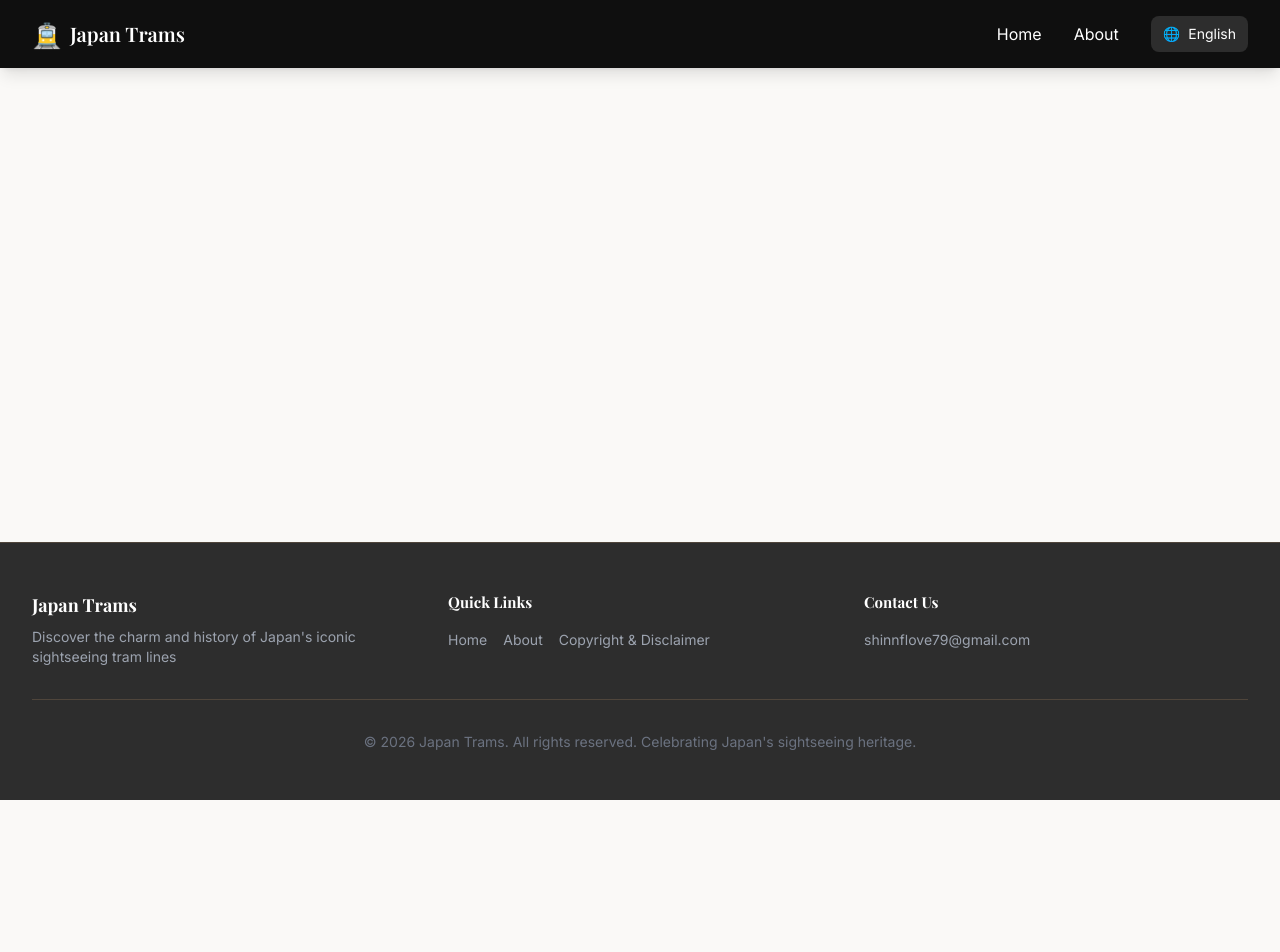
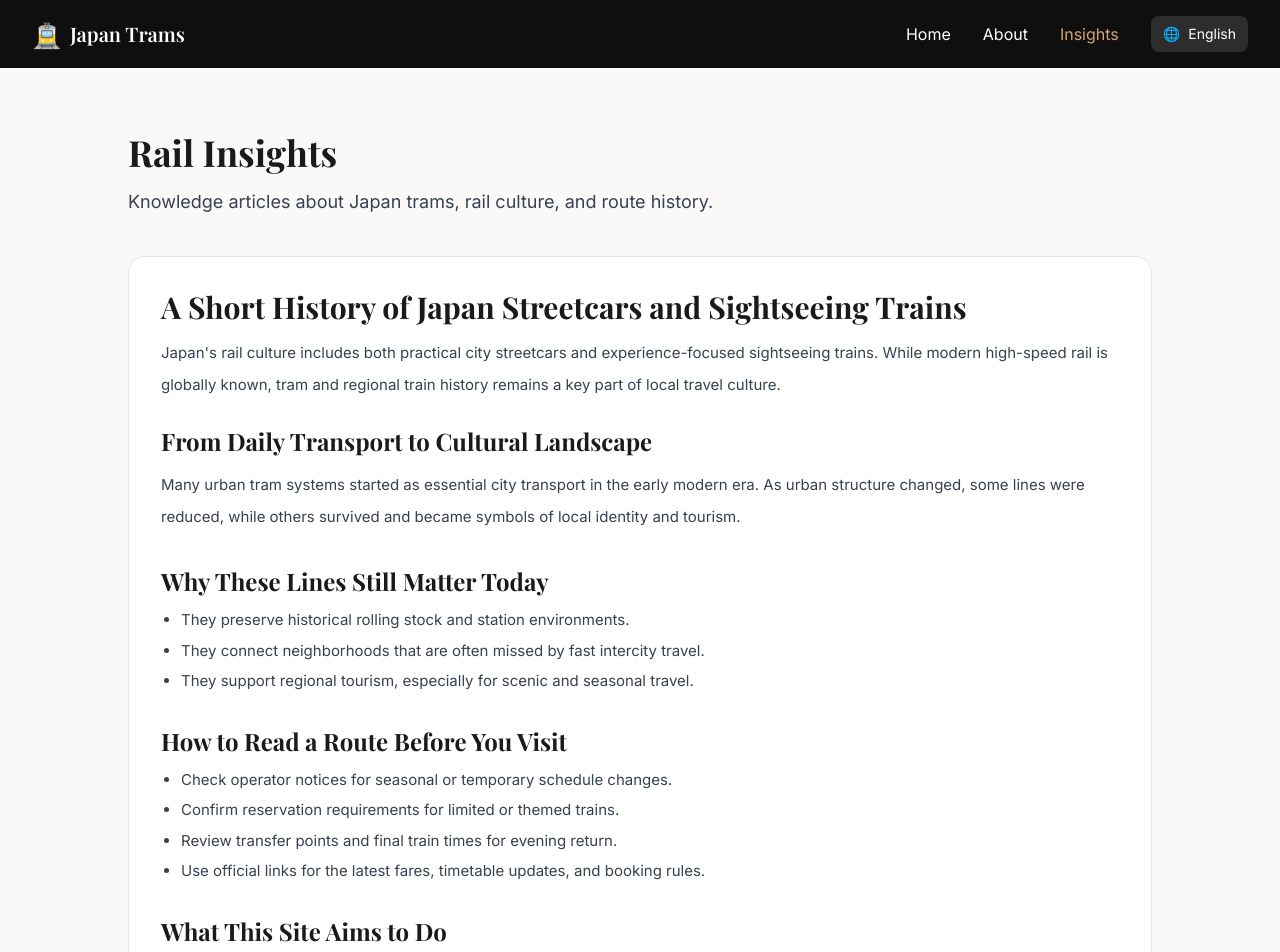
Before and after one commit to shinnflove79/japan-tram-tours-28f, a Vue app: page /insights in a window 1280 px wide. Shown: the top 952 px of the page. Before the commit the page ends 800 px from the top, so only its background shows below. Built offline with nearby package versions, Linux system fonts and the light colour scheme.

Commit message:
Add multilingual Insights page and navigation entry

```diff
--- a/scripts/generate-seo.mjs
+++ b/scripts/generate-seo.mjs
@@ -14,7 +14,7 @@ if (!idsBlockMatch?.groups?.ids) {
 }
 
 const tramIds = Array.from(idsBlockMatch.groups.ids.matchAll(/'([^']+)'/g)).map((match) => match[1])
-const staticPaths = ['/', '/about', '/gallery']
+const staticPaths = ['/', '/about', '/gallery', '/insights', '/disclaimer']
 const tramPaths = tramIds.map((id) => `/tram/${id}`)
 const allPaths = [...staticPaths, ...tramPaths]
 
--- a/src/App.vue
+++ b/src/App.vue
@@ -76,6 +76,10 @@ watchEffect(() => {
   } else if (route.name === 'Gallery') {
     title = `${t('nav.gallery')} | ${SITE_NAME}`
     description = t('home.galleryDescription')
+  } else if (route.name === 'Insights') {
+    title = `Rail Insights | ${SITE_NAME}`
+    description =
+      "Read practical and historical knowledge about Japan's trams and sightseeing trains, including route context and travel planning tips."
   }
 
   document.title = title
--- a/src/components/Footer.vue
+++ b/src/components/Footer.vue
@@ -25,6 +25,14 @@
                   class="rounded-sm text-gray-400 transition-colors hover:text-accent focus-visible:outline-none focus-visible:ring-2 focus-visible:ring-accent focus-visible:ring-offset-2 focus-visible:ring-offset-secondary"
                 >
                   {{ aboutText }}
+                </router-link>
+              </li>
+              <li>
+                <router-link
+                  to="/insights"
+                  class="rounded-sm text-gray-400 transition-colors hover:text-accent focus-visible:outline-none focus-visible:ring-2 focus-visible:ring-accent focus-visible:ring-offset-2 focus-visible:ring-offset-secondary"
+                >
+                  {{ insightsText }}
                 </router-link>
               </li>
               <li>
@@ -82,6 +90,11 @@ const quickLinksText = computed(() => asText(t('footer.quickLinks'), 'Quick Link
 const contactTitleText = computed(() => asText(t('footer.followUs'), 'Contact Us'))
 const homeText = computed(() => asText(t('nav.home'), 'Home'))
 const aboutText = computed(() => asText(t('nav.about'), 'About'))
+const insightsText = computed(() => {
+  if (locale.value === 'ja') return '知識'
+  if (locale.value === 'zh-TW') return '知識'
+  return 'Insights'
+})
 const disclaimerText = computed(() => {
   if (locale.value === 'ja') return '著作権・免責事項'
   if (locale.value === 'zh-TW') return '版權與免責聲明'
--- a/src/components/Header.vue
+++ b/src/components/Header.vue
@@ -31,6 +31,15 @@
             </router-link>
           </li>
           <li>
+            <router-link
+              to="/insights"
+              class="font-body text-sm sm:text-base hover:text-accent focus-visible:outline-none focus-visible:ring-2 focus-visible:ring-accent focus-visible:ring-offset-2 focus-visible:ring-offset-primary-dark rounded-sm transition-colors duration-200"
+              :class="{ 'text-accent': isActive('/insights') }"
+            >
+              {{ insightsText }}
+            </router-link>
+          </li>
+          <li>
             <LanguageSwitcher />
           </li>
         </ul>
@@ -40,6 +49,7 @@
 </template>
 
 <script setup lang="ts">
+import { computed } from 'vue'
 import { useRoute } from 'vue-router'
 import { useI18n } from 'vue-i18n'
 import LanguageSwitcher from './LanguageSwitcher.vue'
@@ -48,8 +58,14 @@ defineOptions({
   name: 'AppHeader',
 })
 
-const { t } = useI18n()
+const { t, locale } = useI18n()
 const route = useRoute()
+
+const insightsText = computed(() => {
+  if (locale.value === 'ja') return '知識'
+  if (locale.value === 'zh-TW') return '知識'
+  return 'Insights'
+})
 
 const isActive = (path: string) => {
   return route.path === path
--- /dev/null
+++ b/src/pages/InsightsPage.vue
@@ -0,0 +1,144 @@
+<template>
+  <main class="bg-background px-4 py-16 sm:px-6 lg:px-8">
+    <div class="mx-auto max-w-5xl">
+      <header class="mb-10">
+        <h1 class="mb-4 font-heading text-4xl font-bold text-primary">{{ content.title }}</h1>
+        <p class="font-body text-lg text-gray-700">{{ content.subtitle }}</p>
+      </header>
+
+      <article class="rounded-2xl border border-gray-200 bg-white p-6 md:p-8">
+        <h2 class="mb-3 font-heading text-3xl font-bold text-primary">{{ content.articleTitle }}</h2>
+        <p class="mb-6 font-body leading-8 text-gray-700">{{ content.articleIntro }}</p>
+
+        <section class="mb-8">
+          <h3 class="mb-3 font-heading text-2xl font-bold text-primary">{{ content.sec1Title }}</h3>
+          <p class="font-body leading-8 text-gray-700">{{ content.sec1Body }}</p>
+        </section>
+
+        <section class="mb-8">
+          <h3 class="mb-3 font-heading text-2xl font-bold text-primary">{{ content.sec2Title }}</h3>
+          <ul class="list-disc space-y-2 pl-5 font-body text-gray-700">
+            <li>{{ content.sec2Item1 }}</li>
+            <li>{{ content.sec2Item2 }}</li>
+            <li>{{ content.sec2Item3 }}</li>
+          </ul>
+        </section>
+
+        <section class="mb-8">
+          <h3 class="mb-3 font-heading text-2xl font-bold text-primary">{{ content.sec3Title }}</h3>
+          <ul class="list-disc space-y-2 pl-5 font-body text-gray-700">
+            <li>{{ content.sec3Item1 }}</li>
+            <li>{{ content.sec3Item2 }}</li>
+            <li>{{ content.sec3Item3 }}</li>
+            <li>{{ content.sec3Item4 }}</li>
+          </ul>
+        </section>
+
+        <section>
+          <h3 class="mb-3 font-heading text-2xl font-bold text-primary">{{ content.sec4Title }}</h3>
+          <p class="font-body leading-8 text-gray-700">{{ content.sec4Body }}</p>
+        </section>
+      </article>
+    </div>
+  </main>
+</template>
+
+<script setup lang="ts">
+import { computed } from 'vue'
+import { useI18n } from 'vue-i18n'
+
+interface InsightsContent {
+  title: string
+  subtitle: string
+  articleTitle: string
+  articleIntro: string
+  sec1Title: string
+  sec1Body: string
+  sec2Title: string
+  sec2Item1: string
+  sec2Item2: string
+  sec2Item3: string
+  sec3Title: string
+  sec3Item1: string
+  sec3Item2: string
+  sec3Item3: string
+  sec3Item4: string
+  sec4Title: string
+  sec4Body: string
+}
+
+const { locale } = useI18n()
+
+const contentByLocale: Record<'en' | 'ja' | 'zh-TW', InsightsContent> = {
+  en: {
+    title: 'Rail Insights',
+    subtitle: 'Knowledge articles about Japan trams, rail culture, and route history.',
+    articleTitle: 'A Short History of Japan Streetcars and Sightseeing Trains',
+    articleIntro:
+      "Japan's rail culture includes both practical city streetcars and experience-focused sightseeing trains. While modern high-speed rail is globally known, tram and regional train history remains a key part of local travel culture.",
+    sec1Title: 'From Daily Transport to Cultural Landscape',
+    sec1Body:
+      'Many urban tram systems started as essential city transport in the early modern era. As urban structure changed, some lines were reduced, while others survived and became symbols of local identity and tourism.',
+    sec2Title: 'Why These Lines Still Matter Today',
+    sec2Item1: 'They preserve historical rolling stock and station environments.',
+    sec2Item2: 'They connect neighborhoods that are often missed by fast intercity travel.',
+    sec2Item3: 'They support regional tourism, especially for scenic and seasonal travel.',
+    sec3Title: 'How to Read a Route Before You Visit',
+    sec3Item1: 'Check operator notices for seasonal or temporary schedule changes.',
+    sec3Item2: 'Confirm reservation requirements for limited or themed trains.',
+    sec3Item3: 'Review transfer points and final train times for evening return.',
+    sec3Item4: 'Use official links for the latest fares, timetable updates, and booking rules.',
+    sec4Title: 'What This Site Aims to Do',
+    sec4Body:
+      'This site organizes route information in a traveler-friendly way and links to official sources. For final decisions, official operator announcements should always take priority.',
+  },
+  ja: {
+    title: '鉄道インサイト',
+    subtitle: '日本の路面電車・観光列車・鉄道文化に関するナレッジ記事。',
+    articleTitle: '日本の路面電車と観光列車の簡単な歴史',
+    articleIntro:
+      '日本の鉄道文化は、日常交通としての路面電車と、体験価値を重視した観光列車の両方で成り立っています。高速鉄道が注目される一方、地域の電車史は今も旅の魅力の中心です。',
+    sec1Title: '生活交通から地域文化へ',
+    sec1Body:
+      '多くの路面電車は近代期に都市交通として始まりました。都市構造の変化で廃止された路線もありますが、残った路線は地域の象徴として観光価値を高めています。',
+    sec2Title: '今でも重要な理由',
+    sec2Item1: '歴史ある車両・駅舎・街並みを保存しているため。',
+    sec2Item2: '高速移動では見落としがちな地域の生活圏を結ぶため。',
+    sec2Item3: '四季の景観旅行を含む地域観光を支えるため。',
+    sec3Title: '訪問前に確認すべきポイント',
+    sec3Item1: '季節運行・臨時変更の有無を公式告知で確認する。',
+    sec3Item2: '観光列車やテーマ列車の予約条件を事前に確認する。',
+    sec3Item3: '乗換駅と最終列車時刻を確認し、帰路を確保する。',
+    sec3Item4: '運賃・時刻・予約規則は必ず公式情報を参照する。',
+    sec4Title: 'このサイトの役割',
+    sec4Body: '当サイトは路線情報を分かりやすく整理し、公式情報への導線を提供します。最終判断は各運行会社の公式発表をご確認ください。',
+  },
+  'zh-TW': {
+    title: '鐵道知識',
+    subtitle: '關於日本路面電車、觀光列車與鐵道文化的知識文章。',
+    articleTitle: '日本路面電車與觀光列車的簡史',
+    articleIntro:
+      '日本鐵道文化同時包含日常通勤用途的路面電車，以及重視旅遊體驗的觀光列車。除了高速鐵道外，地方電車與區域鐵道的歷史，也是日本旅行的重要魅力。',
+    sec1Title: '從生活交通到地方文化',
+    sec1Body:
+      '許多路面電車最早是城市基礎交通。隨著都市發展，有些路線消失，有些則保留下來，逐步成為地方文化與觀光識別的重要元素。',
+    sec2Title: '為什麼現在仍重要',
+    sec2Item1: '保留了歷史車輛、車站與街景脈絡。',
+    sec2Item2: '連結高速移動難以覆蓋的在地生活區。',
+    sec2Item3: '支撐地方觀光，特別是季節型景觀旅行。',
+    sec3Title: '出發前建議先確認',
+    sec3Item1: '先看官方公告，確認季節班次與臨時異動。',
+    sec3Item2: '確認觀光列車或主題列車是否需要預約。',
+    sec3Item3: '確認轉乘節點與末班車時間，避免回程風險。',
+    sec3Item4: '票價、時刻與訂位規則請以官方資訊為準。',
+    sec4Title: '本網站的定位',
+    sec4Body: '我們的目標是以易讀方式整理路線資訊，並提供官方連結。最終出行決策請以各營運方官方公告為準。',
+  },
+}
+
+const content = computed(() => {
+  if (locale.value === 'ja') return contentByLocale.ja
+  if (locale.value === 'zh-TW') return contentByLocale['zh-TW']
+  return contentByLocale.en
+})
+</script>
--- a/src/router/index.ts
+++ b/src/router/index.ts
@@ -4,6 +4,7 @@ import TramDetailsPage from '@/pages/TramDetailsPage.vue'
 import PlaceholderPage from '@/pages/PlaceholderPage.vue'
 import DisclaimerPage from '@/pages/DisclaimerPage.vue'
 import AboutPage from '@/pages/AboutPage.vue'
+import InsightsPage from '@/pages/InsightsPage.vue'
 
 const routes = [
   {
@@ -26,6 +27,11 @@ const routes = [
     name: 'Gallery',
     component: PlaceholderPage,
     props: { title: 'Gallery', description: 'Explore our complete photo collection' },
+  },
+  {
+    path: '/insights',
+    name: 'Insights',
+    component: InsightsPage,
   },
   {
     path: '/disclaimer',
```
Also changed, not shown: 1 other file (tests, documents, lock files or other folders).
